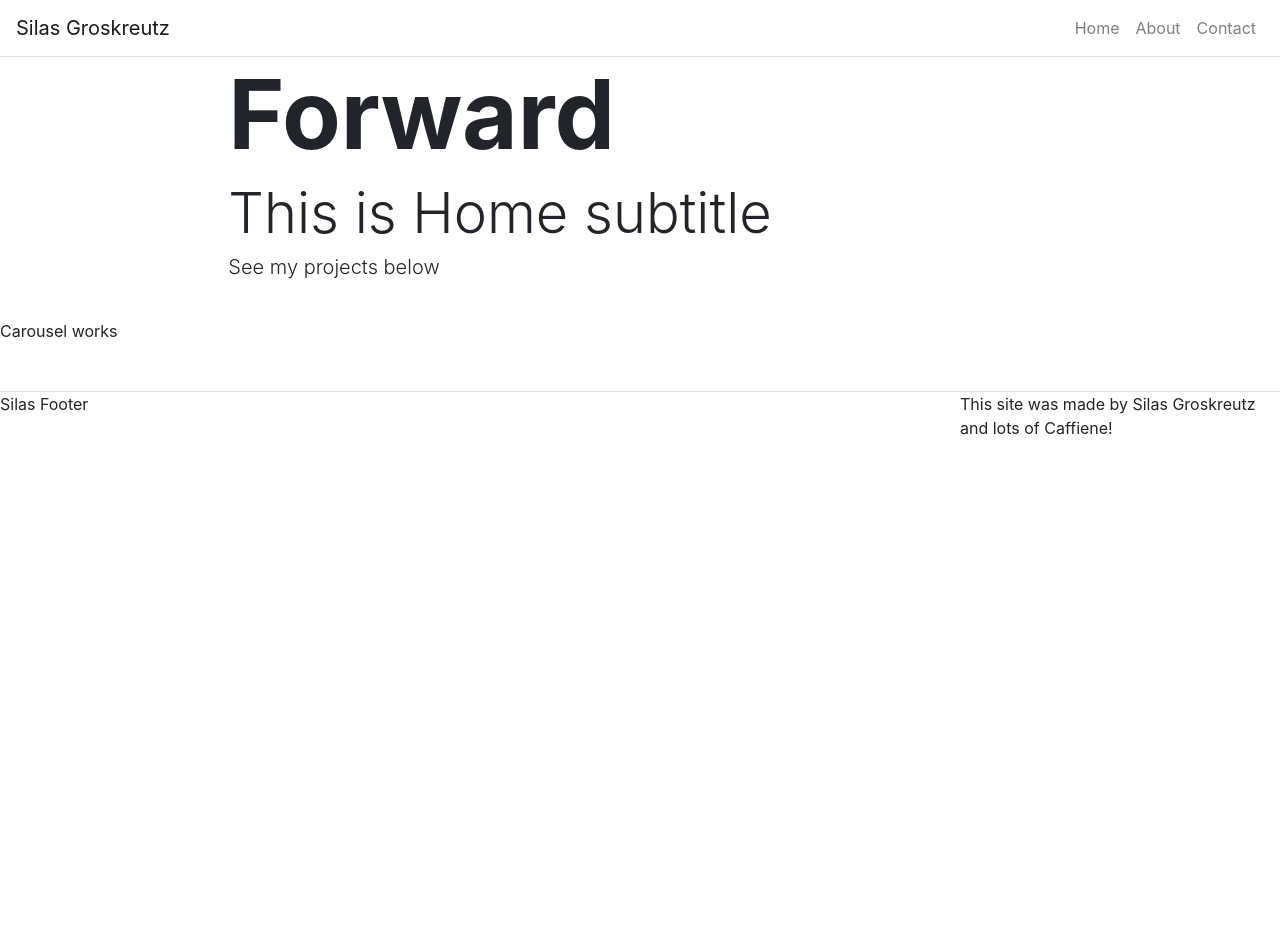
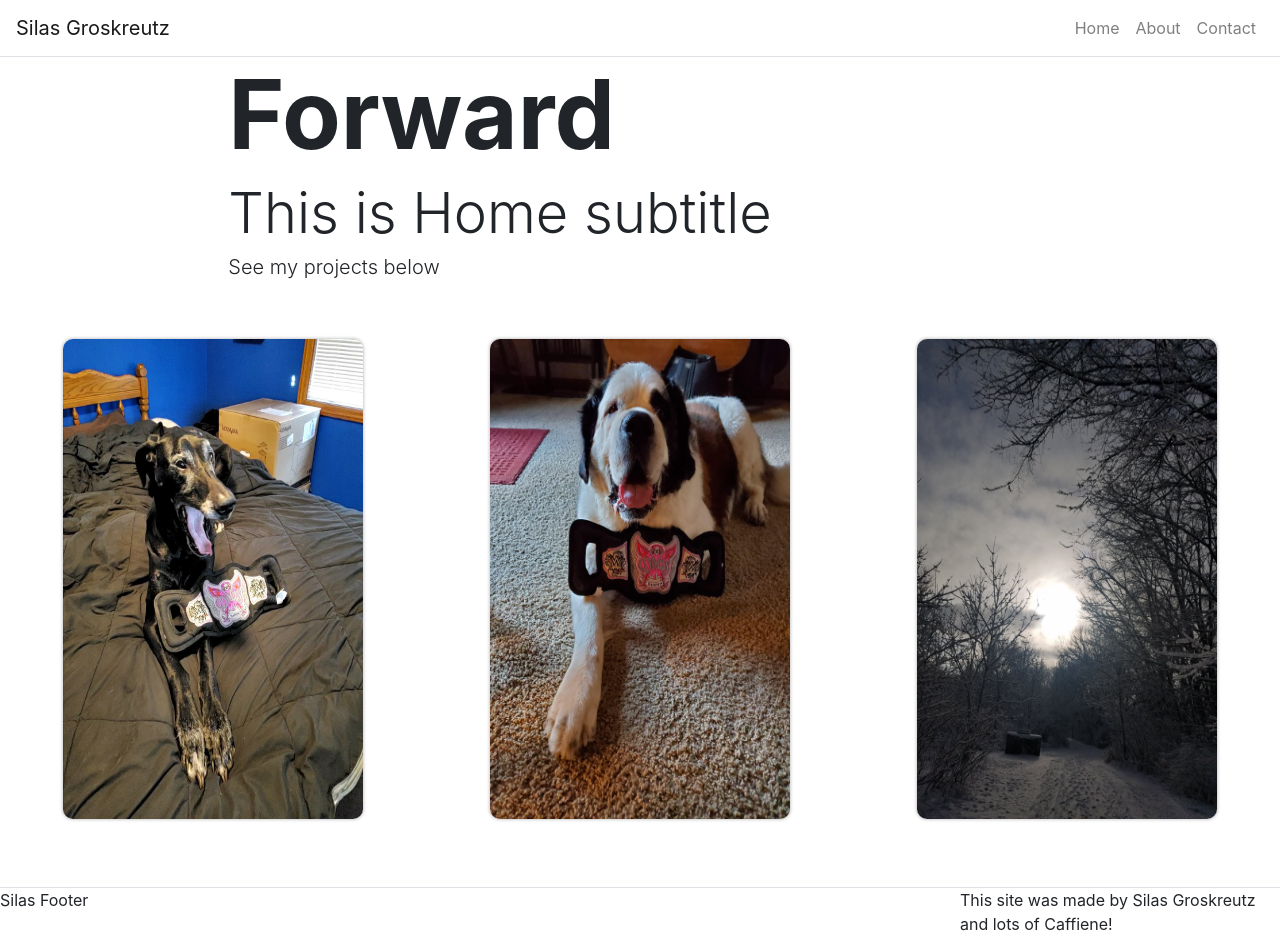
Before and after one commit to silasgroskreutz/react_portfolio_site, a React (Create React App) app: page / in a window 1280 px wide. Before the commit the page ends 800 px from the top, so only its background shows below. Built offline with nearby package versions, Linux system fonts and the light colour scheme.

Commit message:
crousel with cards completed

```diff
--- a/package.json
+++ b/package.json
@@ -11,7 +11,8 @@
     "react-bootstrap": "^1.0.0-beta.16",
     "react-dom": "^16.12.0",
     "react-router-dom": "^5.1.2",
-    "react-scripts": "3.4.0"
+    "react-scripts": "3.4.0",
+    "react-spring": "^8.0.27"
   },
   "scripts": {
     "start": "react-scripts start",
--- a/src/components/Card.js
+++ b/src/components/Card.js
@@ -1,7 +1,26 @@
 import React from 'react';
+import CardInfo from './CardInfo';
 
 function Card(props) {
-  return <div>Card Works!</div>;
+  return (
+    <div
+      className='d-inline-block g-card'
+      onClick={e => props.click(props.item)}
+    >
+      <img
+        className='g-card-image'
+        src={props.item.imgSrc}
+        alt={props.item.Src}
+      />
+      {props.item.selected && (
+        <CardInfo
+          title={props.item.title}
+          subTitle={props.item.subTitle}
+          link={props.item.link}
+        />
+      )}
+    </div>
+  );
 }
 
 export default Card;
--- a/src/components/CardInfo.js
+++ b/src/components/CardInfo.js
@@ -0,0 +1,18 @@
+import React from 'react';
+import { useSpring, animated } from 'react-spring';
+
+function CardInfo(props) {
+  const style = useSpring({ opacity: 1, from: { opacity: 0 } });
+
+  return (
+    <animated.div className='' style={style}>
+      <p className='g-card-title'>{props.title}</p>
+      <p className='g-card-subtitle'>{props.subTitle}</p>
+      <a href={props.link} target='_blank' rel='noopener noreferrer'>
+        View
+      </a>
+    </animated.div>
+  );
+}
+
+export default CardInfo;
--- a/src/components/Carousel.js
+++ b/src/components/Carousel.js
@@ -1,8 +1,10 @@
 import React, { Component } from 'react';
 import Card from './Card';
+import Container from 'react-bootstrap/Container';
+import Row from 'react-bootstrap/Row';
 
 import dog1 from '../assets/images/dog1.jpg';
-import dog2 from '../assets/images/dog1.jpg';
+import dog2 from '../assets/images/dog2.jpg';
 import park from '../assets/images/park.jpg';
 
 export class Carousel extends Component {
@@ -14,7 +16,7 @@ export class Carousel extends Component {
           id: 0,
           title: 'Title 0',
           subTitle: 'subTitle0',
-          imgSrc: 'dog1',
+          imgSrc: dog1,
           link: 'https://www.google.com',
           selected: false
         },
@@ -22,7 +24,7 @@ export class Carousel extends Component {
           id: 1,
           title: 'Title 1',
           subTitle: 'subTitle1',
-          imgSrc: 'dog2',
+          imgSrc: dog2,
           link: 'https://www.Nintendo.com',
           selected: false
         },
@@ -30,7 +32,7 @@ export class Carousel extends Component {
           id: 2,
           title: 'Title 2',
           subTitle: 'subTitle2',
-          imgSrc: 'park',
+          imgSrc: park,
           link: 'https://www.msn.com',
           selected: false
         }
@@ -58,7 +60,7 @@ export class Carousel extends Component {
       return (
         <Card
           item={item}
-          onClick={e => this.handleCardClick(item.id, e)}
+          click={e => this.handleCardClick(item.id, e)}
           key={item.id}
         />
       );
@@ -66,7 +68,13 @@ export class Carousel extends Component {
   };
 
   render() {
-    return <div>Carousel works</div>;
+    return (
+      <Container fluid={true}>
+        <Row className='justify-content-around'>
+          {this.makeItems(this.state.items)}
+        </Row>
+      </Container>
+    );
   }
 }
 
--- a/src/index.css
+++ b/src/index.css
@@ -11,3 +11,29 @@ code {
   font-family: source-code-pro, Menlo, Monaco, Consolas, 'Courier New',
     monospace;
 }
+
+.g-card {
+  margin: 20px;
+}
+
+.g-card-image {
+  border-radius: 10px;
+  width: 300px;
+  height: 480px;
+  box-shadow: 0px 0px 3px 1px #ccc;
+}
+
+.g-card-info {
+  font-size: 24px;
+  margin: 0px;
+}
+
+.g-card-title {
+  font-size: 24px;
+  margin: 0px;
+}
+
+.g-card-subtitle {
+  font-size: 16px;
+  margin: 0px;
+}
```
Also changed, not shown: 1 other file (tests, documents, lock files or other folders).
